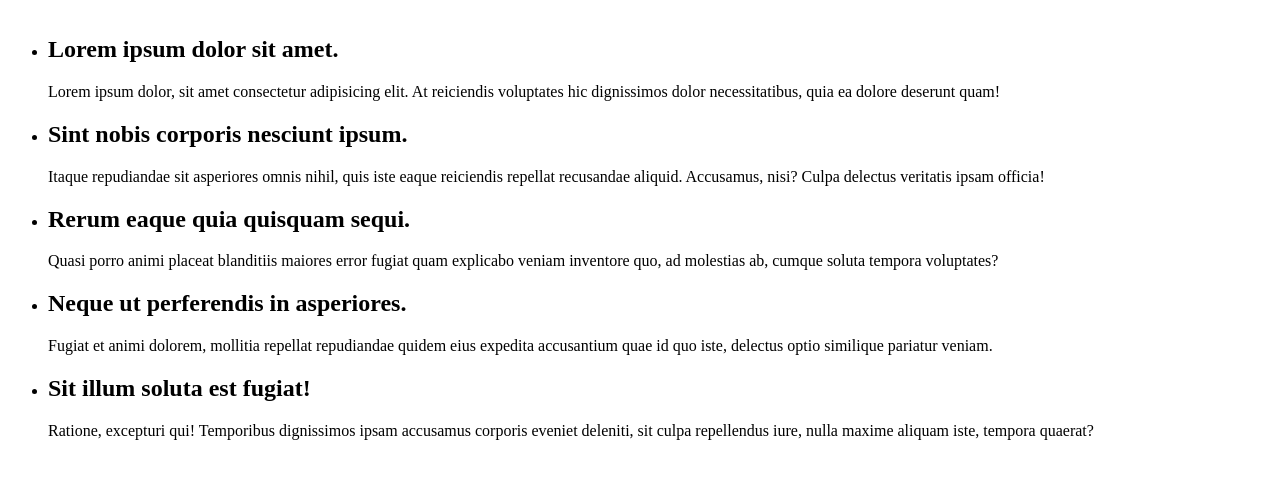
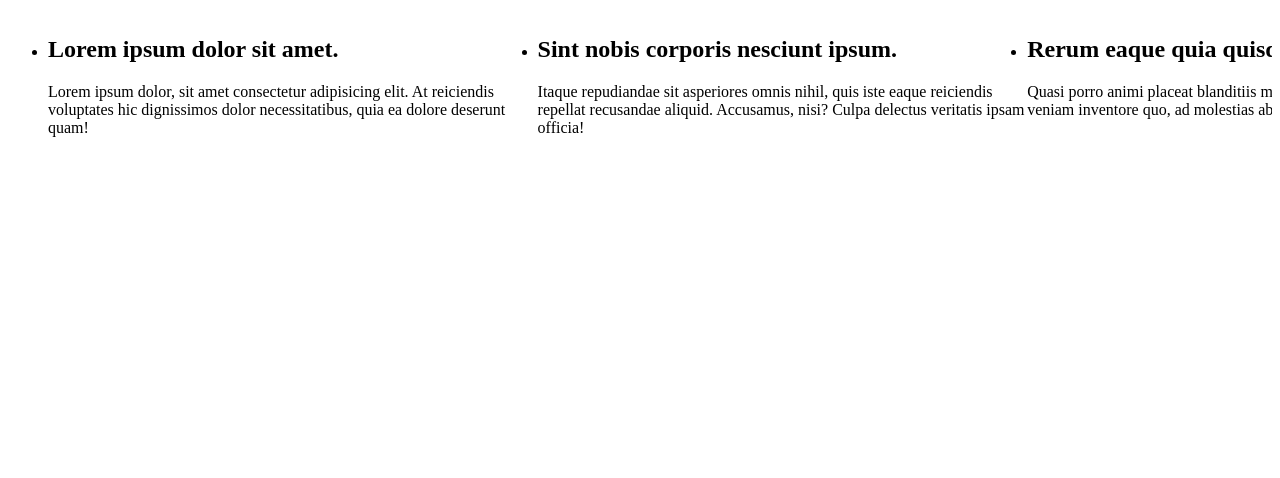
Before and after one commit to Annie-Huang/css-only-carousels, a website: page index.html in a window 1280 px wide. Drawn offline with Linux system fonts and the light colour scheme.

Commit message:
put the .carousel into grid container so we can see the scroll-snap-align: center

```diff
--- a/style.css
+++ b/style.css
@@ -1,6 +1,11 @@
 /* https://developer.chrome.com/blog/carousels-with-css*/
 .carousel {
+  display: grid;
+  grid-auto-flow: column;
+  grid-auto-columns: 40%;
+
   overflow-x: auto;
+
   scroll-snap-type: x mandatory;
 
   > li {
```
